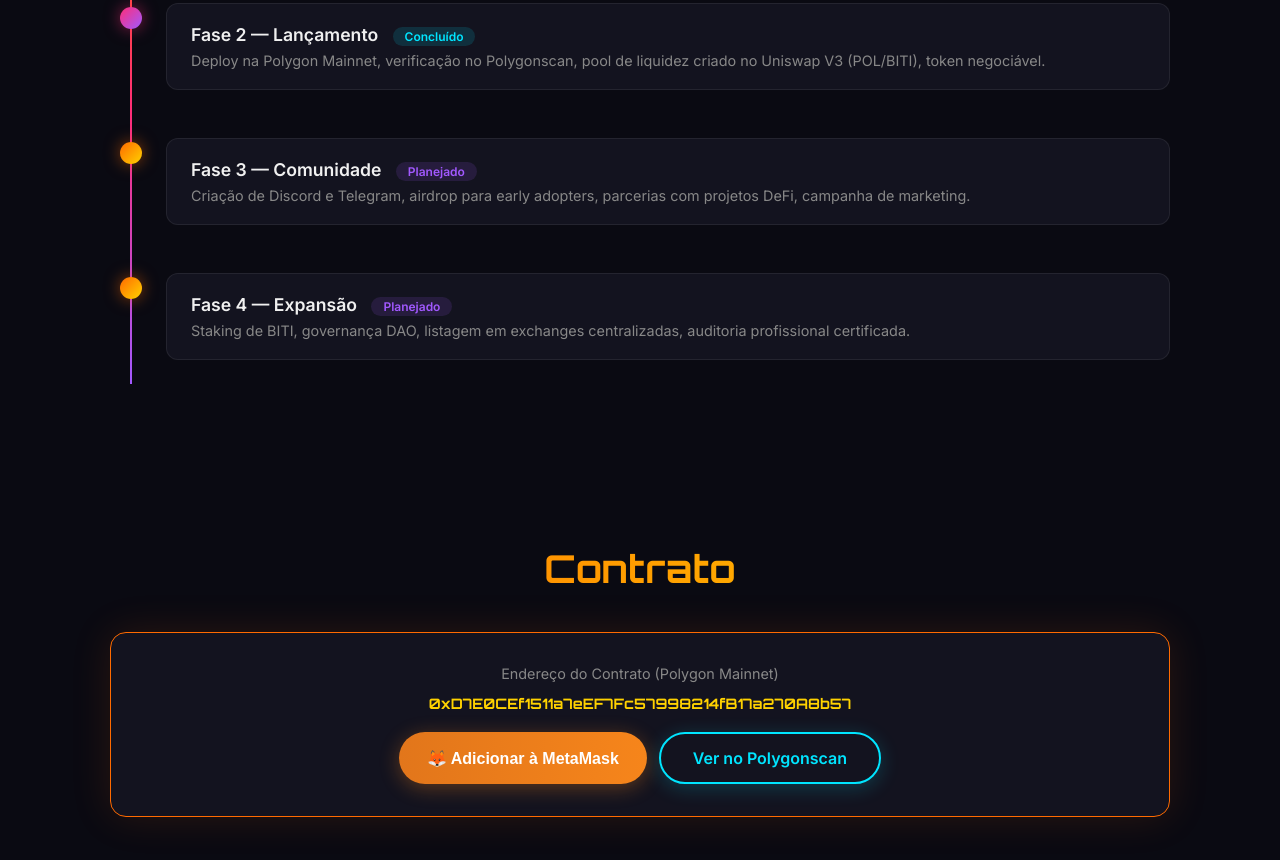
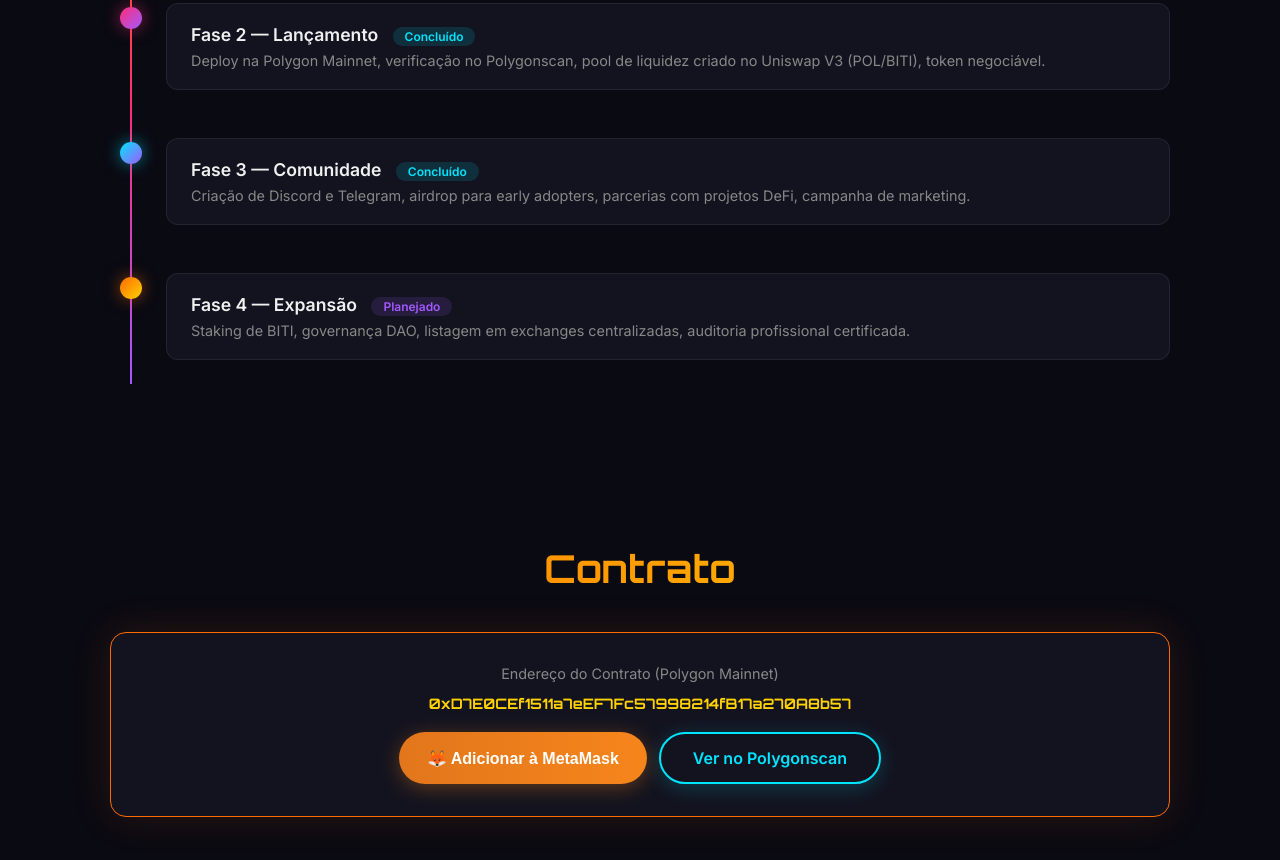
Before and after one commit to Antoniosilva022/biticoin1, a website: page site/index.html in a window 1280 px wide. Shown: the part 2384-3244 px from the top of the page. Drawn offline with Linux system fonts and the light colour scheme.

Commit message:
git commit -m "feat: marcar fase 3 como concluida no roadmap"

```diff
--- a/site/index.html
+++ b/site/index.html
@@ -421,9 +421,9 @@
         </div>
       </div>
       <div class="roadmap-item">
-        <div class="roadmap-dot"></div>
+        <div class="roadmap-dot done"></div>
         <div class="roadmap-content">
-          <h3>Fase 3 — Comunidade <span class="badge soon">Planejado</span></h3>
+          <h3>Fase 3 — Comunidade <span class="badge done">Concluído</span></h3>
           <p>Criação de Discord e Telegram, airdrop para early adopters, parcerias com projetos DeFi, campanha de marketing.</p>
         </div>
       </div>
```
